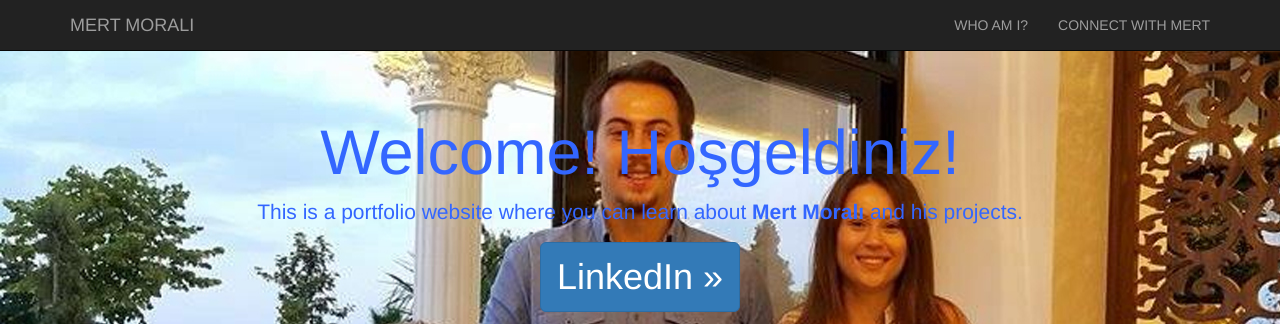
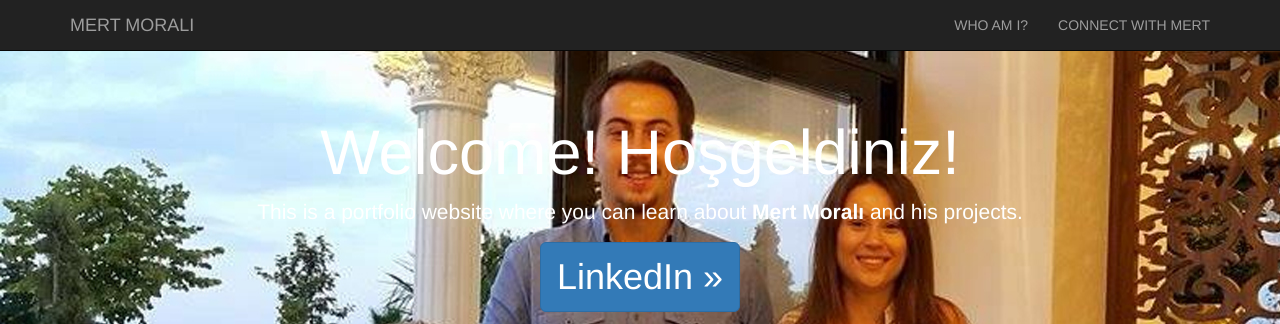
Before and after one commit to mertmorali/mertmorali.github.io, a plain HTML site: page index.html in a window 1280 px wide. Shown: the top 324 px of the page. Drawn offline with nearby package versions, Linux system fonts and the light colour scheme; a script that the page names is missing; files whose address does not match are found by name.

Commit message:
edited font color2

```diff
--- a/css/custom.css
+++ b/css/custom.css
@@ -7,7 +7,8 @@ body {
 .jumbotron {
 	text-align: center;
 	background-image: url('../../images/mertfamily.jpg');
-	color: #3366FF
+	color: #FFFFFF;
+	background-color: #3366FF
 }
 
 .btn-lg {
```
